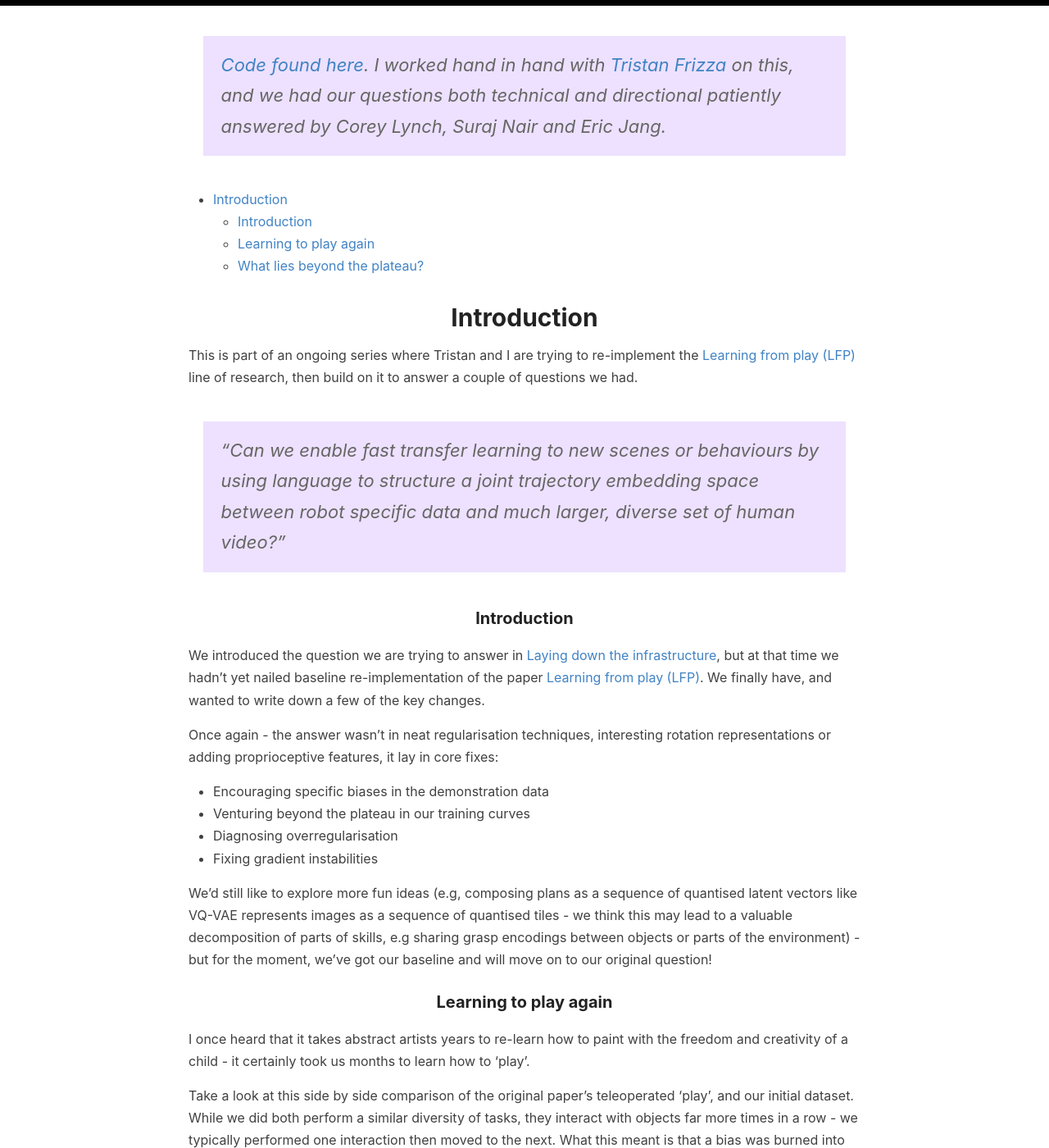
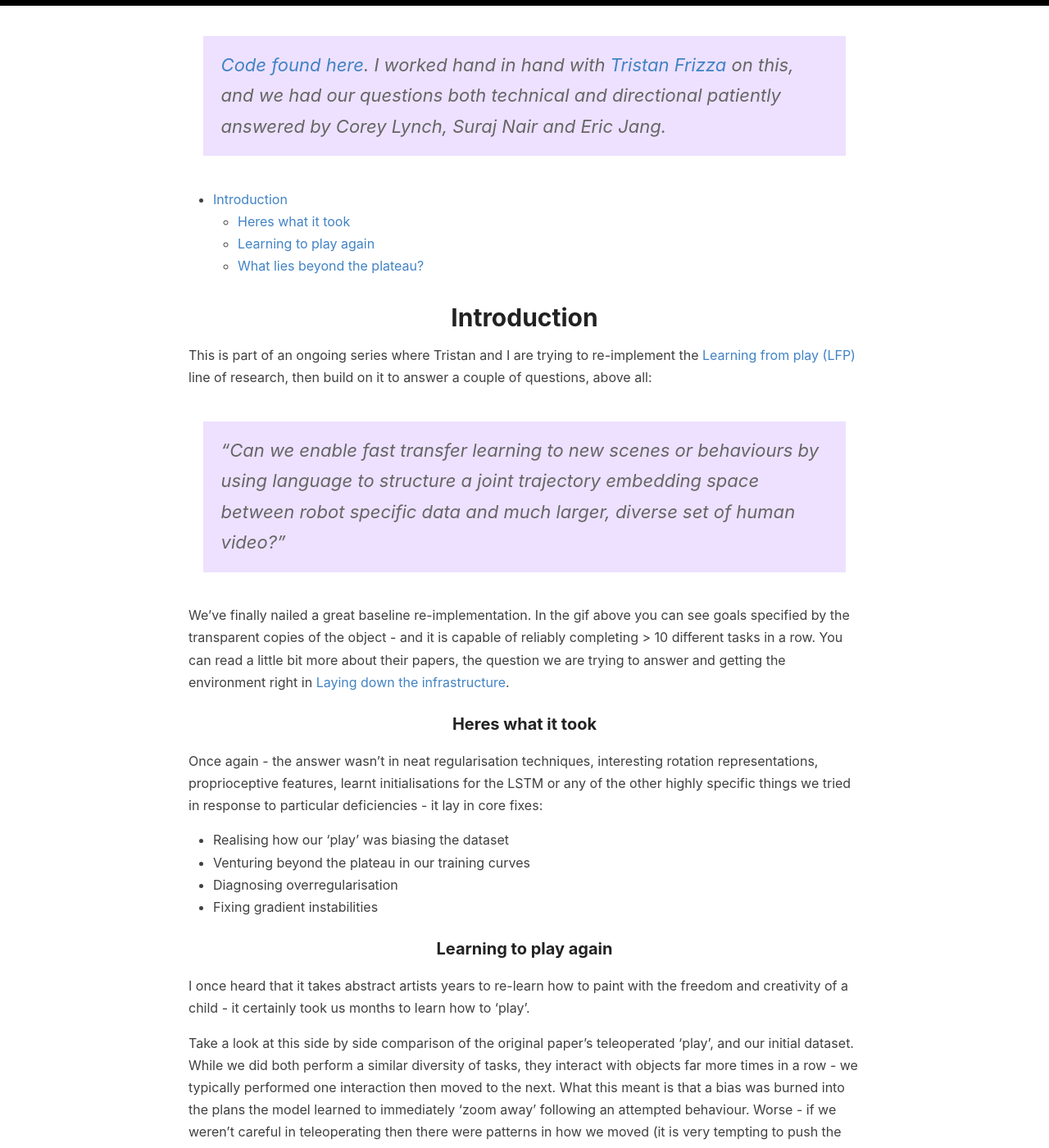
Before and after one commit to sholtodouglas/sholtodouglas.github.io, a Jekyll site: the page built from _posts/2021-01-29-Learning from Play.md, in a window 1280 px wide and 1400 px high, scrolled down 616 px. Shown: the whole window at 82% size. Built offline with Jekyll 4.4.1, drawn with Linux system fonts in a browser that asks for light colours; some of the changed text lies outside the part shown.

Commit message:
Update 2021-01-29-Learning from Play.md

```diff
--- a/_posts/2021-01-29-Learning from Play.md
+++ b/_posts/2021-01-29-Learning from Play.md
@@ -16,24 +16,21 @@
 
 # Introduction
 
-This is part of an ongoing series where Tristan and I are trying to re-implement the [Learning from play (LFP)](https://learning-from-play.github.io/) line of research, then build on it to answer a couple of questions we had.
-
+This is part of an ongoing series where Tristan and I are trying to re-implement the [Learning from play (LFP)](https://learning-from-play.github.io/) line of research, then build on it to answer a couple of questions, above all:
 
 > "Can we enable fast transfer learning to new scenes or behaviours by using language to structure a joint trajectory embedding space between robot specific data and much larger, diverse set of human video?"
 
+We've finally nailed a great baseline re-implementation. In the gif above you can see goals specified by the transparent copies of the object - and it is capable of reliably completing > 10 different tasks in a row. You can read a little bit more about their papers, the question we are trying to answer and getting the environment right in [Laying down the infrastructure](https://sholtodouglas.github.io/LearningFromPlayAndLanguage/).
 
+### Heres what it took
 
-
-### Introduction
-We introduced the question we are trying to answer in [Laying down the infrastructure](https://sholtodouglas.github.io/LearningFromPlayAndLanguage/), but at that time we hadn't yet nailed baseline re-implementation of the paper [Learning from play (LFP)](https://learning-from-play.github.io/). We finally have, and wanted to write down a few of the key changes.
-
-Once again - the answer wasn't in neat regularisation techniques, interesting rotation representations or adding proprioceptive features, it lay in core fixes:
-- Encouraging specific biases in the demonstration data
+Once again - the answer wasn't in neat regularisation techniques, interesting rotation representations, proprioceptive features, learnt initialisations for the LSTM or any of the other highly specific things we tried in response to particular deficiencies -  it lay in core fixes:
+- Realising how our 'play' was biasing the dataset
 - Venturing beyond the plateau in our training curves
 - Diagnosing overregularisation
 - Fixing gradient instabilities
 
-We'd still like to explore more fun ideas (e.g, composing plans as a sequence of quantised latent vectors like VQ-VAE represents images as a sequence of quantised tiles - we think this may lead to a valuable decomposition of parts of skills, e.g sharing grasp encodings between objects or parts of the environment) - but for the moment, we've got our baseline and will move on to our original question!
+
 
 ### Learning to play again
 
@@ -48,3 +45,5 @@
 ### What lies beyond the plateau?
 
 ![alt-text-1](https://sholtodouglas.github.io/images/play/conver.gif "demo of multiple tasks")
+
+We'd still like to explore more fun ideas (e.g, composing plans as a sequence of quantised latent vectors like VQ-VAE represents images as a sequence of quantised tiles - we think this may lead to a valuable decomposition of parts of skills, e.g sharing grasp encodings between objects or parts of the environment) - but for the moment, we've got our baseline and will move on to our original question!
```
